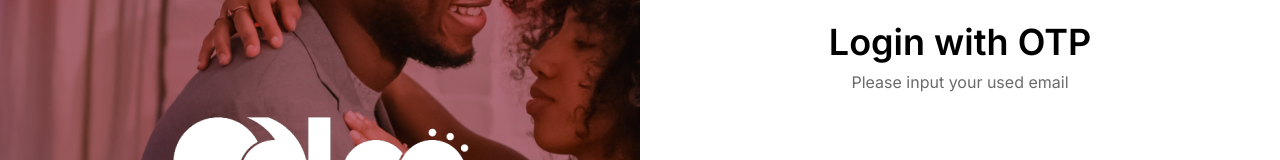
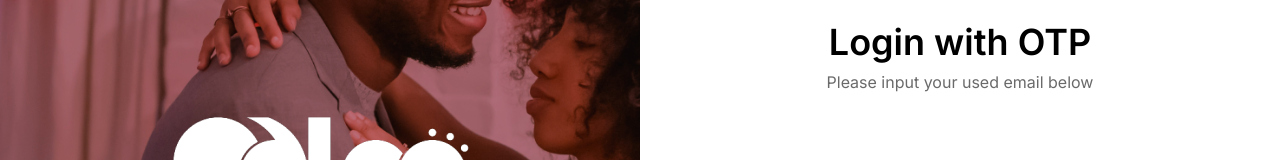
Before and after one commit to Nathaniyell/Ndloo, a Vue app: page /otp-login in a window 1280 px wide. Shown: the part 233-393 px from the top of the page. Built offline with nearby package versions, Linux system fonts and the light colour scheme; a web font is replaced by a local one.

Commit message:
update src/router/index.js and LoginWithOTP.vue

```diff
--- a/src/router/index.js
+++ b/src/router/index.js
@@ -35,8 +35,8 @@ const router = createRouter({
       meta: { showNavbarAndFooter: false },
     },
     {
-      path: '/forgotten-password',
-      name: 'forgotten-password',
+      path: '/forgot-password',
+      name: 'forgot-password',
       component: ForgottenPasswordView,
       meta: { showNavbarAndFooter: false },
     },
--- a/src/views/LoginWithOTP.vue
+++ b/src/views/LoginWithOTP.vue
@@ -36,7 +36,7 @@ const loginFormSubmitHandler = () => {
 
                 <div class="flex flex-col space-y-2 text-center">
                     <h1 class="text-4xl font-semibold">Login with OTP </h1>
-                    <p class="text-[#6A6A6A]">Please input your used email</p>
+                    <p class="text-[#6A6A6A]">Please input your used email below</p>
                 </div>
                 <div class="grid space-y-8 md:space-y-10">
                     <div class="relative">
```
